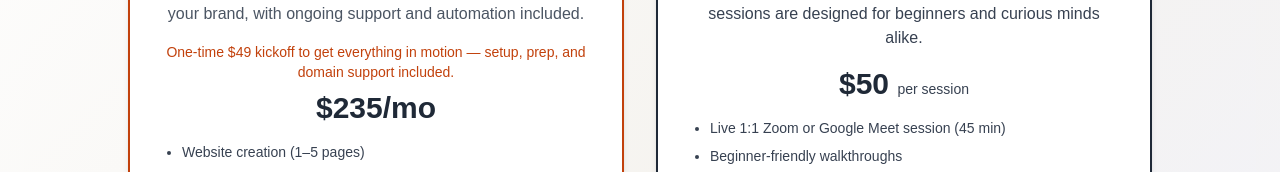
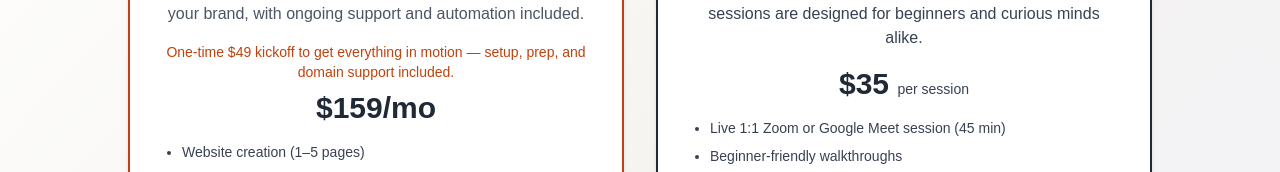
Before and after one commit to oatythegoaty/vantyx-template, a Next.js app: page /pricing in a window 1280 px wide. Shown: the part 404-576 px from the top of the page. Built offline with nearby package versions, Linux system fonts and the light colour scheme.

Commit message:
final final pricing lol

```diff
--- a/pages/pricing.tsx
+++ b/pages/pricing.tsx
@@ -31,7 +31,7 @@ export default function Pricing() {
             <h2 className="text-2xl font-bold text-[#1F2937] mb-2">Monthly Plan</h2>
             <p className="text-gray-600 mb-4">Our most popular option. A full-featured website, built for your brand, with ongoing support and automation included.</p>
             <p className="text-sm font-medium text-[#C2410C] mb-2">One-time $49 kickoff to get everything in motion — setup, prep, and domain support included.</p>
-            <p className="text-3xl font-bold mb-4">$235/mo</p>
+            <p className="text-3xl font-bold mb-4">$159/mo</p>
             <ul className="text-sm text-left text-gray-700 list-disc pl-5 space-y-2 mb-6">
               <li>Website creation (1–5 pages)</li>
               <li>Advanced SEO setup</li>
@@ -53,7 +53,7 @@ export default function Pricing() {
           <div data-aos="zoom-in" className="bg-white rounded-2xl shadow-md p-8 hover:shadow-lg transition border-2 border-[#1F2937]">
             <h2 className="text-2xl font-bold text-[#C2410C] mb-2">AI Education</h2>
             <p className="text-gray-700 mb-4">Learn how to actually use AI — in real life. These hands-on sessions are designed for beginners and curious minds alike.</p>
-            <p className="text-3xl font-bold mb-4">$50 <span className="text-sm font-normal text-gray-700">per session</span></p>
+            <p className="text-3xl font-bold mb-4">$35 <span className="text-sm font-normal text-gray-700">per session</span></p>
             <ul className="text-sm text-left text-gray-700 list-disc pl-5 space-y-2 mb-6">
               <li>Live 1:1 Zoom or Google Meet session (45 min)</li>
               <li>Beginner-friendly walkthroughs</li>
```
